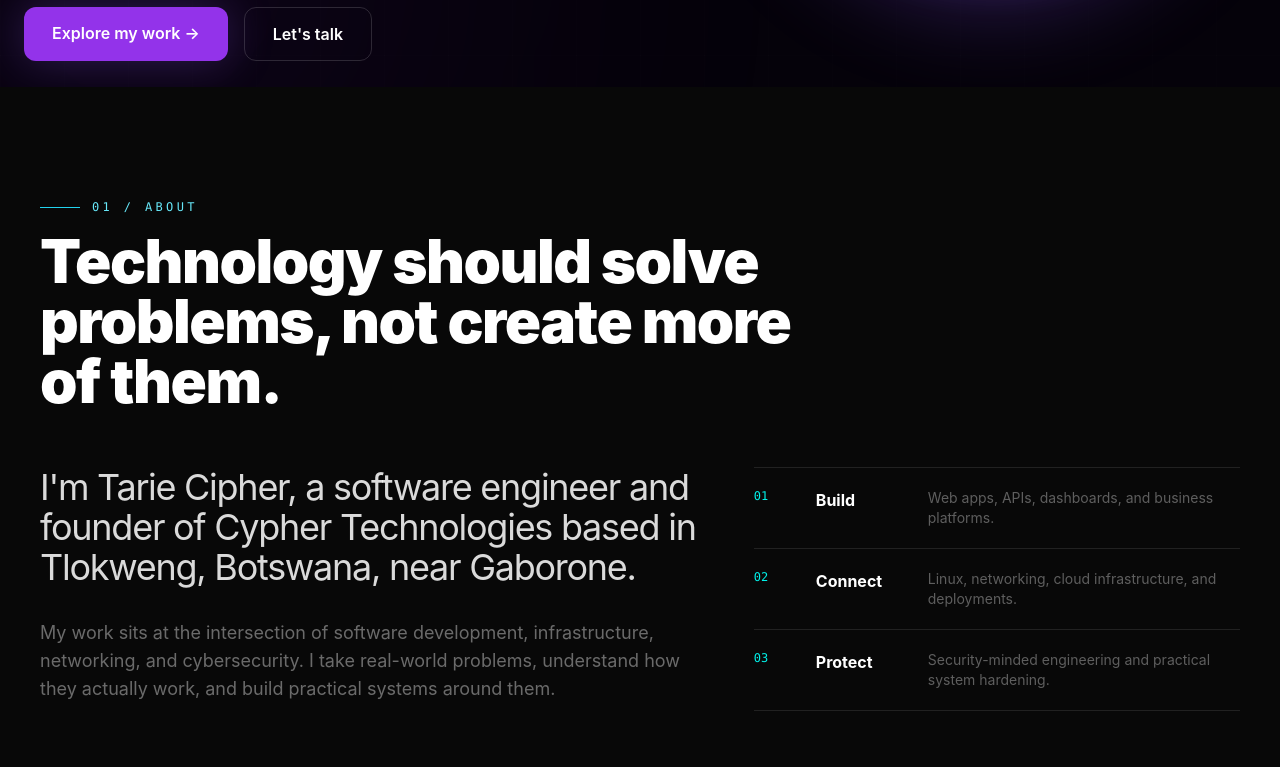
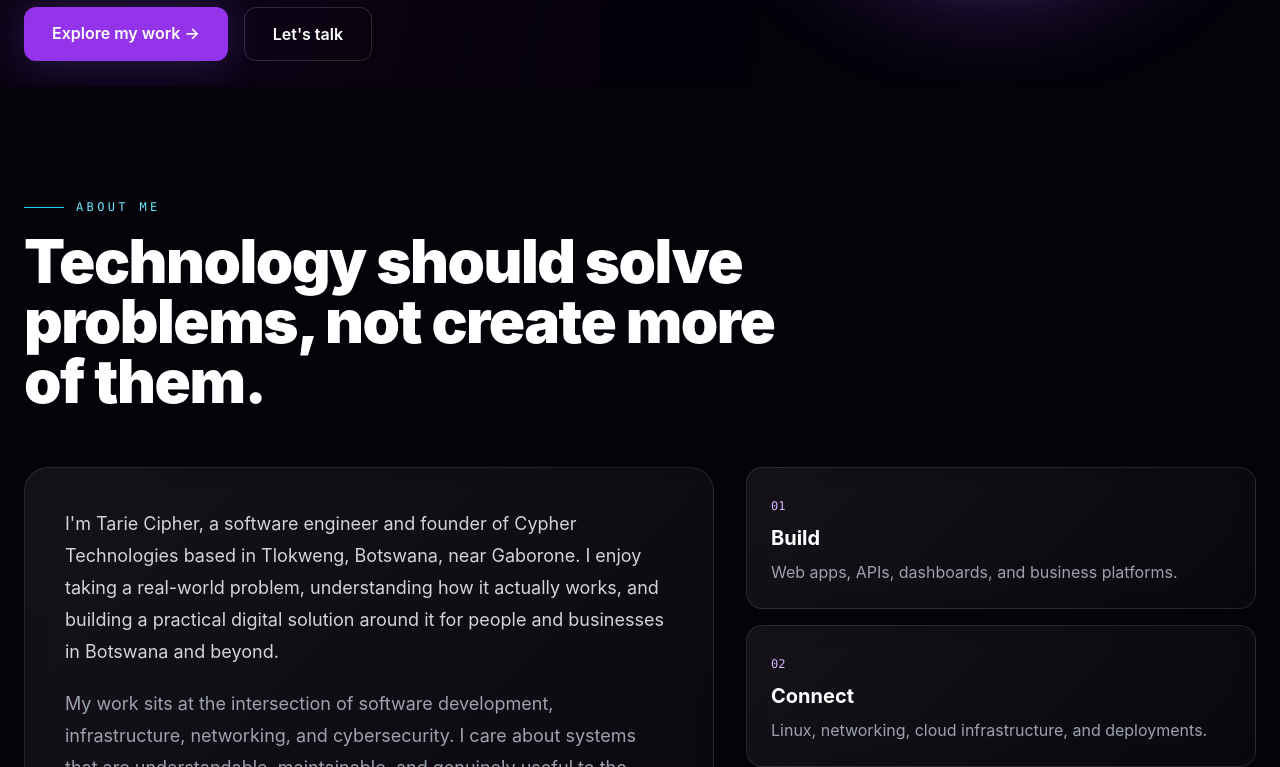
Before and after one commit to tarieciphertech/cypher-portfolio, a React (Vite) app: page / in a window 1280 px wide. Shown: the part 713-1480 px from the top of the page. Built offline with nearby package versions, Linux system fonts and the light colour scheme.

Commit message:
Restore original portfolio design foundation

```diff
--- a/src/components/About.jsx
+++ b/src/components/About.jsx
@@ -1,23 +1,29 @@
 import SectionTitle from "./SectionTitle";
 
 const highlights = [
-  ["01","Build","Web apps, APIs, dashboards, and business platforms."],
-  ["02","Connect","Linux, networking, cloud infrastructure, and deployments."],
-  ["03","Protect","Security-minded engineering and practical system hardening."],
+  ["01", "Build", "Web apps, APIs, dashboards, and business platforms."],
+  ["02", "Connect", "Linux, networking, cloud infrastructure, and deployments."],
+  ["03", "Protect", "Security-minded engineering and practical system hardening."],
 ];
 
 export default function About() {
   return (
-    <section id="about" className="py-28 px-6 md:px-10 bg-[#080808]">
-      <div className="max-w-[1400px] mx-auto">
-        <SectionTitle label="01 / About" title="Technology should solve problems, not create more of them." />
-        <div className="grid lg:grid-cols-[1.15fr_.85fr] gap-14">
-          <div>
-            <p className="text-2xl md:text-4xl leading-[1.15] tracking-[-.035em] text-white/85">I'm Tarie Cipher, a software engineer and founder of Cypher Technologies based in Tlokweng, Botswana, near Gaborone.</p>
-            <p className="text-white/40 text-base md:text-lg leading-8 mt-8 max-w-2xl">My work sits at the intersection of software development, infrastructure, networking, and cybersecurity. I take real-world problems, understand how they actually work, and build practical systems around them.</p>
+    <section id="about" className="py-28 px-6">
+      <div className="max-w-7xl mx-auto">
+        <SectionTitle label="About Me" title="Technology should solve problems, not create more of them." />
+        <div className="grid lg:grid-cols-[1.15fr_.85fr] gap-8 items-stretch">
+          <div className="glass rounded-3xl p-8 md:p-10">
+            <p className="text-gray-300 text-lg leading-8">I'm Tarie Cipher, a software engineer and founder of Cypher Technologies based in Tlokweng, Botswana, near Gaborone. I enjoy taking a real-world problem, understanding how it actually works, and building a practical digital solution around it for people and businesses in Botswana and beyond.</p>
+            <p className="text-gray-400 text-lg leading-8 mt-5">My work sits at the intersection of software development, infrastructure, networking, and cybersecurity. I care about systems that are understandable, maintainable, and genuinely useful to the people who rely on them.</p>
           </div>
-          <div className="border-t border-white/10">
-            {highlights.map(([num,title,text]) => <div key={num} className="grid grid-cols-[50px_100px_1fr] gap-3 py-5 border-b border-white/10"><span className="font-mono text-xs text-[#00f2ea]">{num}</span><strong>{title}</strong><span className="text-sm text-white/35">{text}</span></div>)}
+          <div className="grid gap-4">
+            {highlights.map(([num, title, text]) => (
+              <div key={num} className="glass rounded-2xl p-6 border-white/10 hover:border-purple-400/30 transition">
+                <span className="text-xs font-mono text-purple-300">{num}</span>
+                <h3 className="text-xl font-bold mt-2">{title}</h3>
+                <p className="text-gray-400 mt-2 leading-6">{text}</p>
+              </div>
+            ))}
           </div>
         </div>
       </div>
```
